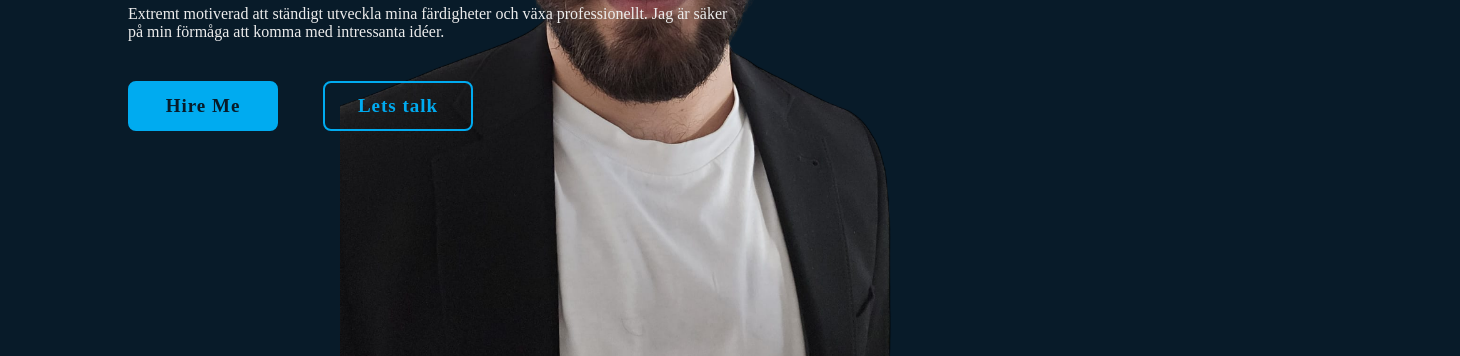
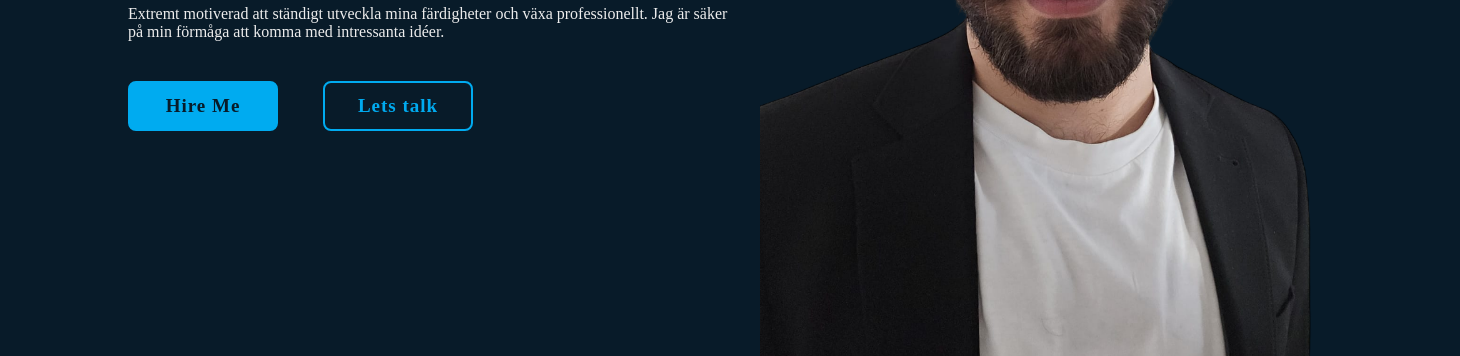
Before and after one commit to JehadAbdou/CV, a plain HTML site: page index.html in a window 1280 px wide. Shown: the part 394-750 px from the top of the page, 1460 px wide, since content can reach past the window. Drawn offline with nearby package versions, Linux system fonts and the light colour scheme; no server answers.

Commit message:
few changes

```diff
--- a/CV.js
+++ b/CV.js
@@ -38,7 +38,7 @@ fetch("https://api.github.com/users/JehadAbdou/repos")
   .then((data) =>
     data.map((repo) => {
       const li = document.createElement("li");
-      li.innerHTML = `<div class="rgp card ">
+      li.innerHTML = `<div class=" card ">
             <div class="innre-card">
 
               <h2>${repo.name}</h2>
@@ -53,6 +53,7 @@ fetch("https://api.github.com/users/JehadAbdou/repos")
       VanillaTilt.init(document.querySelectorAll(".card"), {
         glare: true,
         reverse: true,
+        reset: true,
         scale: 1.2,
         "max-glare": 0.7,
         max: 60,
--- a/style.css
+++ b/style.css
@@ -65,9 +65,7 @@ body {
 
 .home {
   display: flex;
-  background: url("Jehad2-Photoroom.png") no-repeat;
-  background-size: contain;
-  background-position: center;
+
   height: 100vh;
   align-items: center;
   padding: 0 10%;
@@ -261,8 +259,8 @@ body {
 .home-imgHover {
   position: absolute;
   top: 0;
-  left: 570px;
-  width: 700px;
+  left: 660px;
+  width: 800px;
   height: 100%;
   background: transparent;
   transition: 3s;
@@ -281,6 +279,22 @@ body {
   z-index: 2;
 }
 
+.home-imgHover::before {
+  content: "";
+  position: absolute;
+  top: 0;
+  right: 0;
+  width: 100%;
+  height: 100%;
+  z-index: 2;
+  background: url("Jehad2-Photoroom.png") no-repeat;
+  background-size: contain;
+  background-position: center;
+  height: 100vh;
+}
+.home-imgHover:hover:before {
+  filter: grayscale(100%);
+}
 .erfarenhet {
   display: grid;
   grid-template-rows: repeat(4, 70px);
@@ -401,7 +415,7 @@ body {
   width: 100%;
   height: 100%;
   background: #081b29;
-  border: red 2px solid;
+
   z-index: -1;
   transition: 0.5s;
   animation: showRight 1s ease forwards;
@@ -411,6 +425,9 @@ body {
   position: relative;
   font-size: 25px;
   margin-bottom: 50px;
+  -webkit-text-stroke: 1px #ededed;
+  color: transparent;
+  margin-left: 200px;
 }
 .about li::after {
   content: "";
@@ -462,6 +479,7 @@ body {
   position: relative;
   transform-style: preserve-3d;
   border-radius: 18px;
+  transform: perspective(1000px);
 }
 .innre-card a {
   justify-content: center;
```
